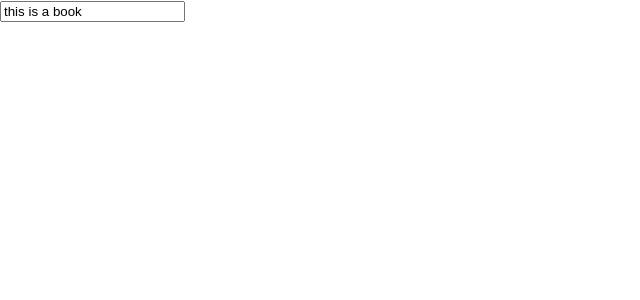
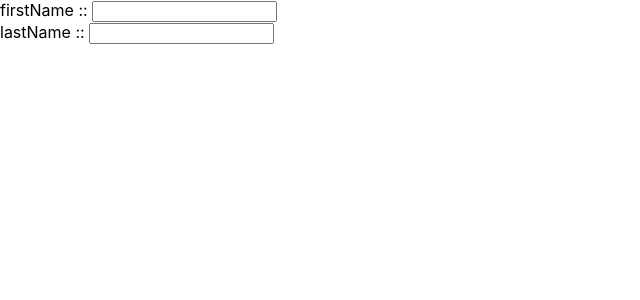
Before and after one commit to wadcharapong-n/react-app, a React (Create React App) app: page / in a window 1280 px wide. Shown: the top 300 px of the page, without its empty margins (0-640 px from the left). Built offline with nearby package versions, Linux system fonts and the light colour scheme.

Commit message:
add form

```diff
--- a/src/index.js
+++ b/src/index.js
@@ -105,18 +105,35 @@ class InputComp extends React.Component {
   constructor(prop){
     super(prop);
     this.state = {
-      name : prop.name
+      firstName : '',
+      lastName : '',
     }
   }
 
   onChange = (event) => {
-    const name = event.target.value
-    this.setState({name})
+    const name = event.target.name
+    const value = event.target.value
+    this.setState({[name]: value})
 
   }
 
+  onSubmit = (event) => {
+    event.preventDefault();
+    alert(`Your name is ${this.state.name}`)
+  }
+
   render(){
-    return <input onChange={this.onChange} value={this.state.name}></input>
+    const {firstName , lastName} = this.state;
+    const name = `${firstName} ${lastName}`.trim();
+    const header = name ? <h1>Hello {name}</h1> : null
+    return (
+      <form onSubmit={this.onSubmit}>
+        {header}
+        firstName :: <input name="firstName" onChange={this.onChange} value={this.state.firstName} />
+        <br></br>
+        lastName :: <input name="lastName" onChange={this.onChange} value={this.state.lastName} />
+      </form>
+    )
   }
 }
 
@@ -124,7 +141,7 @@ ReactDOM.render(
   <React.StrictMode>
     {/* <ItemEvent /> */}
     {/* <Toggle /> */}
-    <InputComp name = {'this is a book'}/>
+    <InputComp />
   </React.StrictMode>,
   document.getElementById('root')
 );
```
